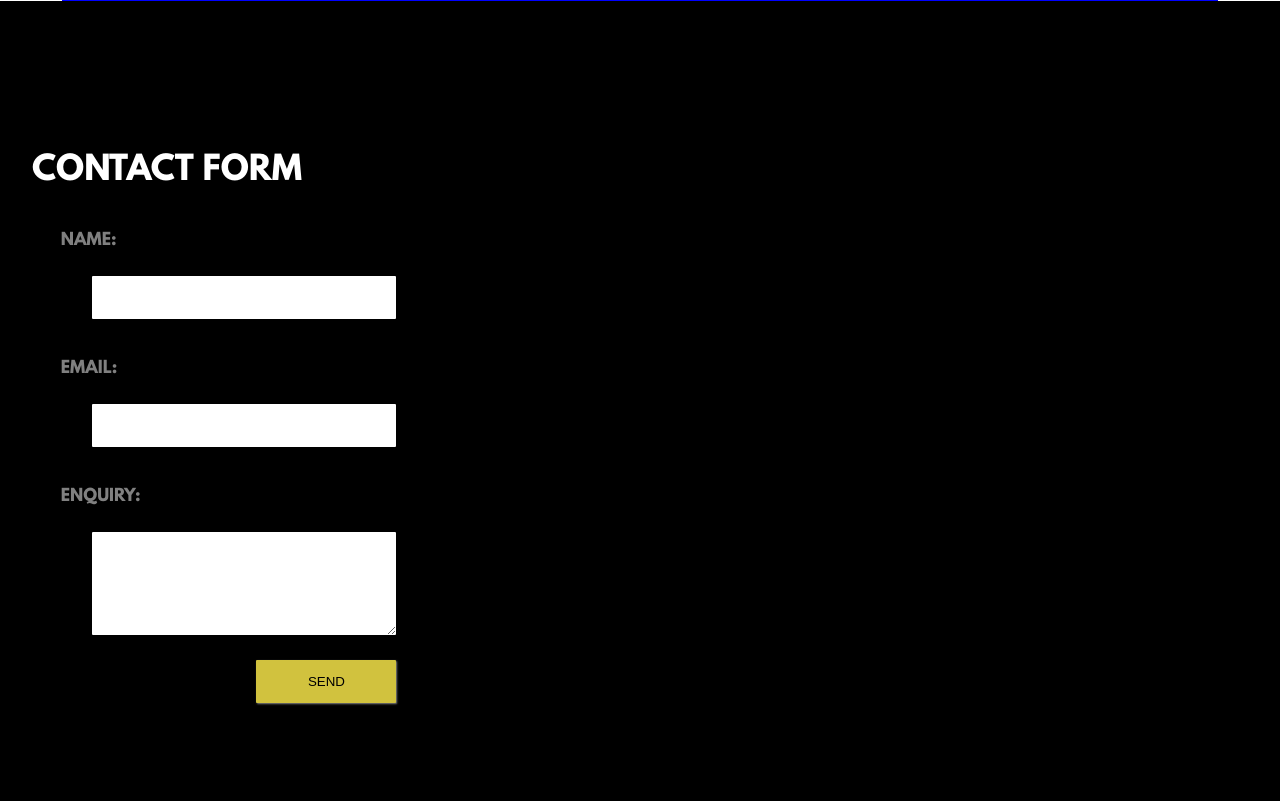
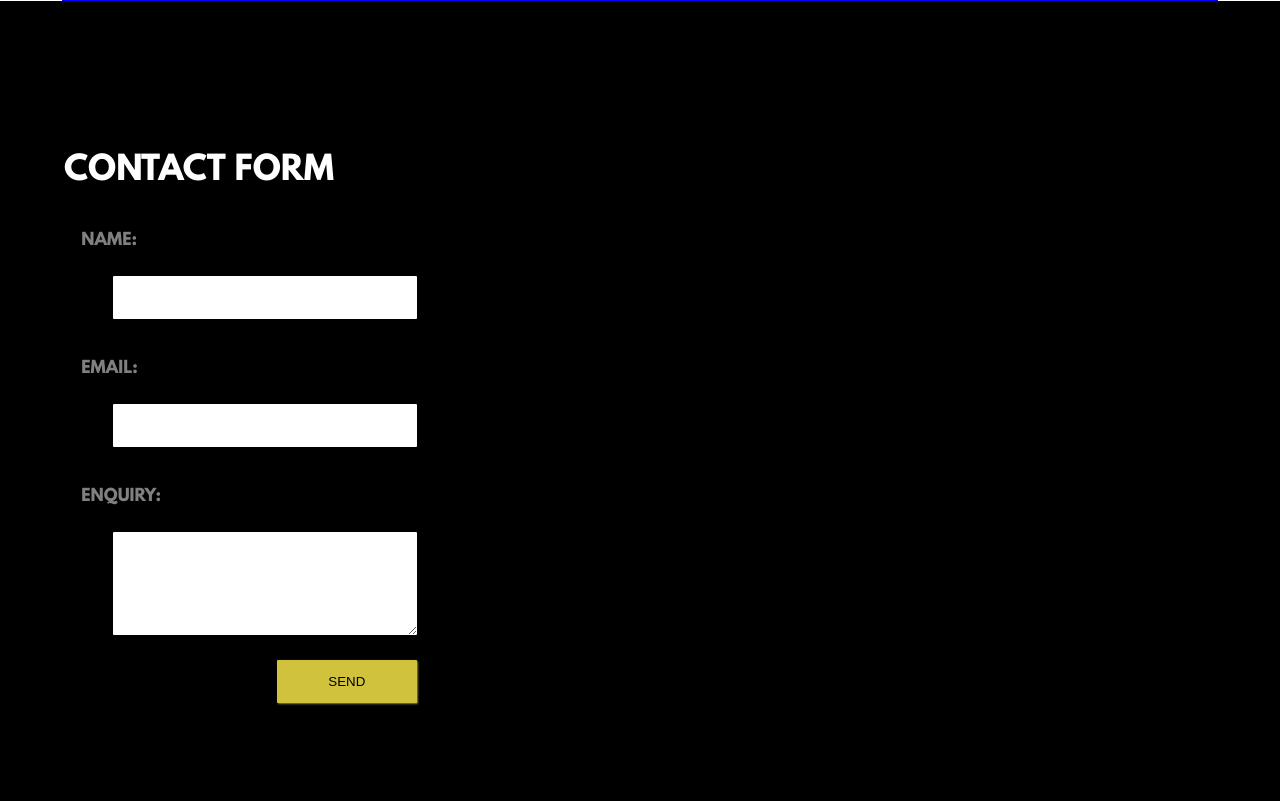
Before and after one commit to PavolVasko12/JMCwebsite, a PHP site: page / in a window 1280 px wide. Shown: the part 3243-4044 px from the top of the page. Run offline with PHP 8.4, Linux system fonts and the light colour scheme.

Commit message:
Some contact fomr style

```diff
--- a/Css/desktopStyleSheet.css
+++ b/Css/desktopStyleSheet.css
@@ -348,12 +348,12 @@ nav ul li a:hover{
 #innerHolderContactForm{
   width: 90%;
   margin-top: 150px;
-  margin-left: 5%;
+  margin-left: 10%;
 }
 
 form{
   width: 60%;
-  margin-left: 5%;
+  margin-left: 3%;
   height: 100%;
   overflow: auto;
 }
```
